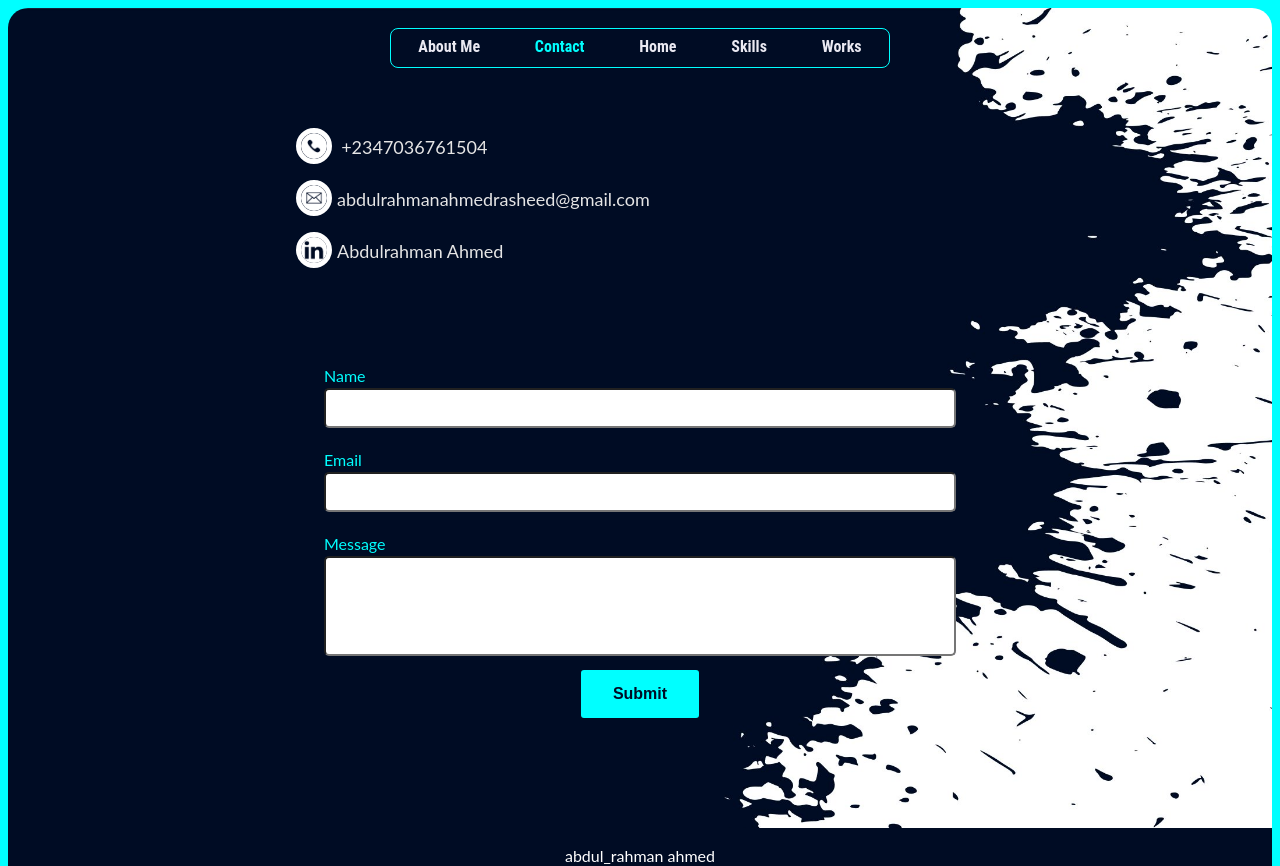
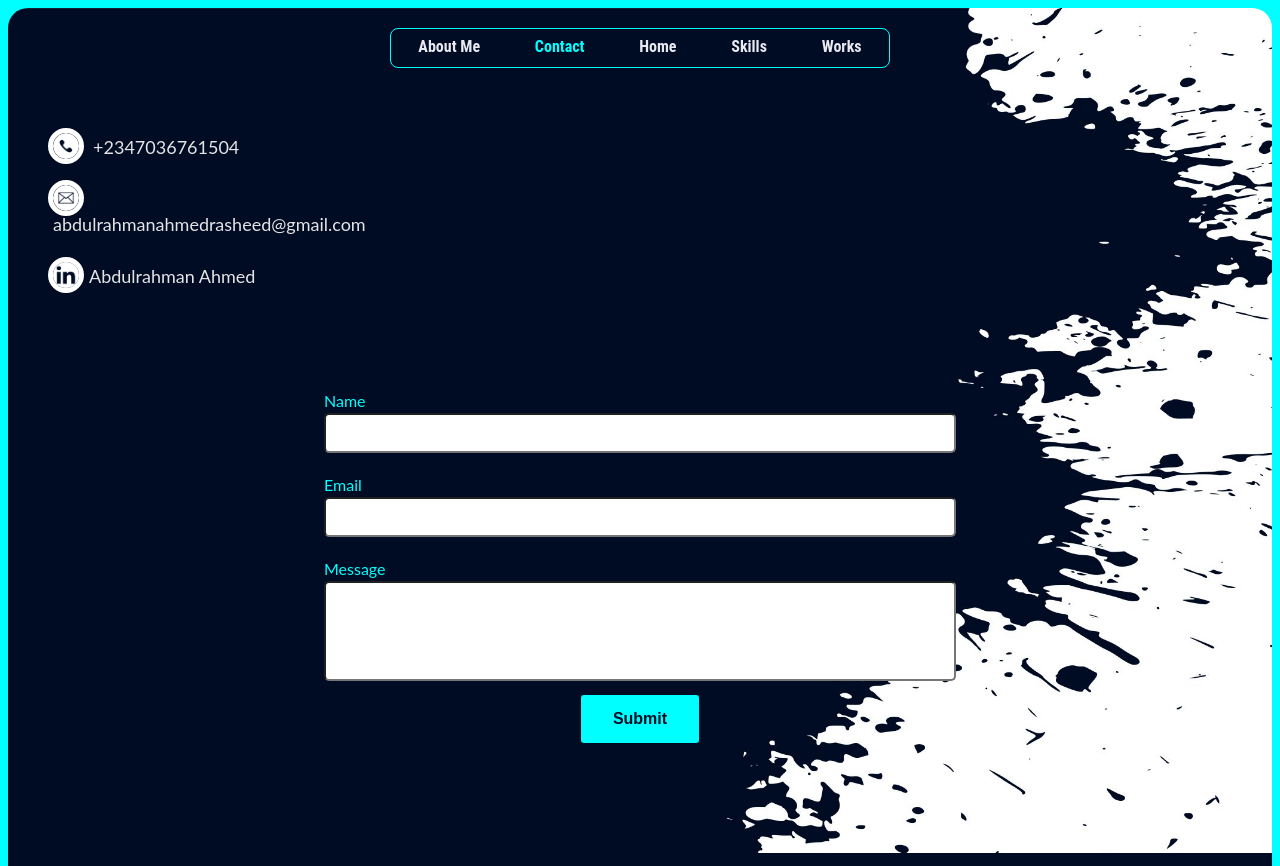
Before and after one commit to Rahman-Abdul/my-portfolio, a Next.js app: page /contact in a window 1280 px wide. Shown: the top 866 px of the page. Built offline with nearby package versions, Linux system fonts and the light colour scheme.

Commit message:
new lock

```diff
--- a/styles/globals.css
+++ b/styles/globals.css
@@ -457,7 +457,7 @@ div.desc {
   color: #E5E5E5;
   display: flex;
   height: 80%;
-  width: 70%;
+  width: 0%;
   display: flex;
   flex-direction: column;
   margin-top: 50px;
```
